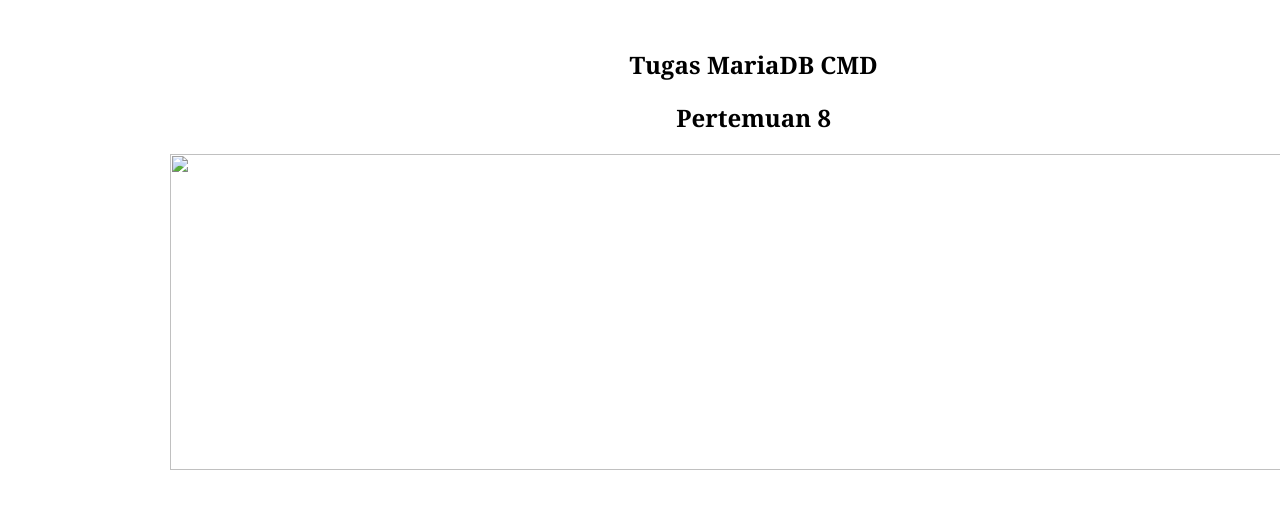
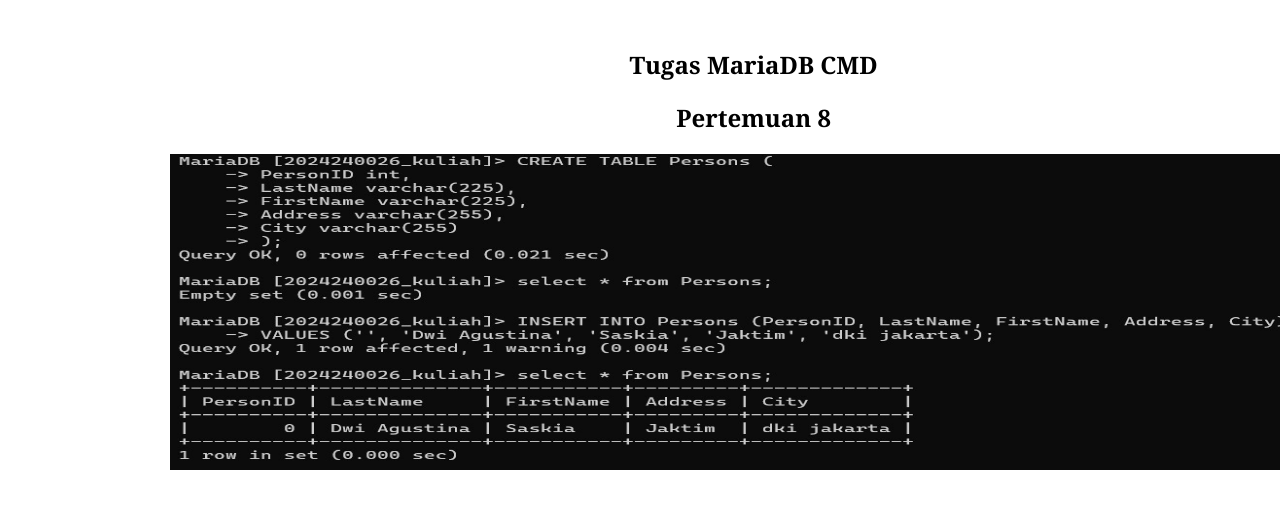
Before and after one commit to Saskia0026/Saskiaa0026, a plain HTML site: page index.html in a window 1280 px wide. Shown: the top 508 px of the page. Drawn offline with Linux system fonts and the light colour scheme.

Commit message:
Update index.html

```diff
--- a/index.html
+++ b/index.html
@@ -15,7 +15,7 @@
   <tr>
     <td width="1451"><h2 align="center" class="style1">Tugas MariaDB CMD</h2>
       <h2 align="center" class="style1">Pertemuan 8</h2>
-    <p align="center"> <img src="mariadb.jpg" width="1168" height="316" /></p></td>
+    <p align="center"> <img src="mariadb.jpeg" width="1168" height="316" /></p></td>
   </tr>
 </table>
 </body>
```
